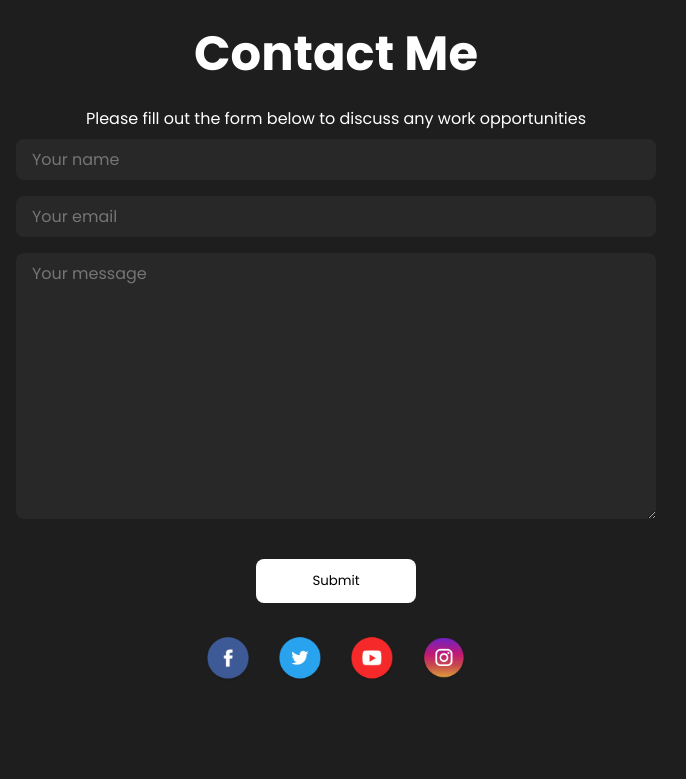
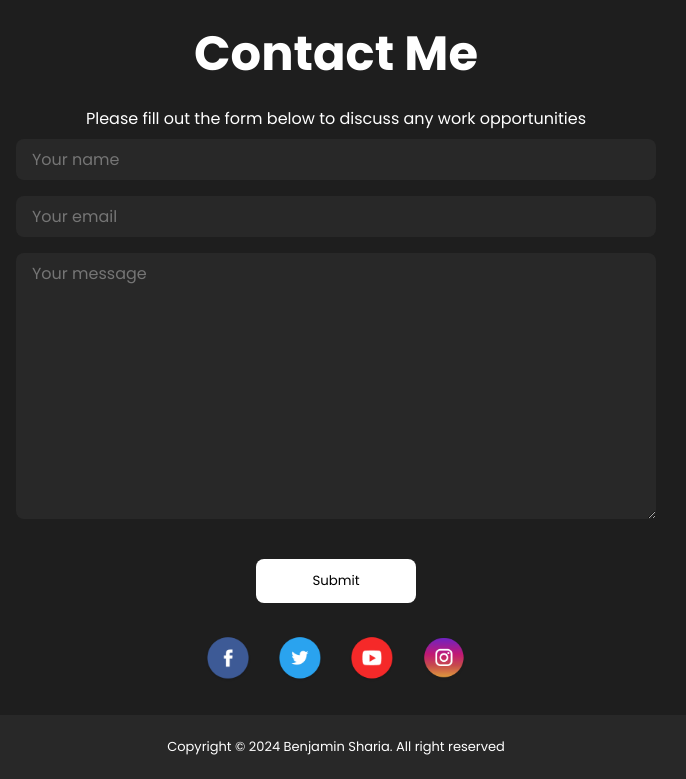
Before and after one commit to m6code/portfolio-web2acx, a React (Vite) app: page / in a window 1280 px wide. Shown: the part 2791-3570 px from the top of the page, without its empty margins (304-990 px from the left). Before the commit the page ends 3474 px from the top, so only its background shows below. Built offline with nearby package versions, Linux system fonts and the light colour scheme.

Commit message:
Add footer

```diff
--- a/src/App.jsx
+++ b/src/App.jsx
@@ -5,6 +5,7 @@
 import Skills from "./components/skills/Skills.jsx";
 import Works from "./components/works/Works.jsx";
 import Contact from "./components/contact/Contact.jsx";
+import Footer from "./components/footer/Footer.jsx";
 
 function App() {
 
@@ -16,6 +17,7 @@
             <Skills />
             <Works />
             <Contact />
+            <Footer />
         </>
     )
 }
--- /dev/null
+++ b/src/components/footer/Footer.jsx
@@ -0,0 +1,10 @@
+import "./footer.css"
+
+const Footer = () => {
+    return (
+        <footer className="footer">
+            Copyright &#169; 2024 Benjamin Sharia. All right reserved
+        </footer>
+    )
+}
+export default Footer
--- /dev/null
+++ b/src/components/footer/footer.css
@@ -0,0 +1,11 @@
+.footer {
+    width: 100vw;
+    height: 4rem;
+    background-color: rgb(40, 40, 40);
+    display: flex;
+    align-items: center;
+    justify-content: center;
+    font-weight: 400;
+    font-size: small;
+    margin-top: 2rem;
+}
```
